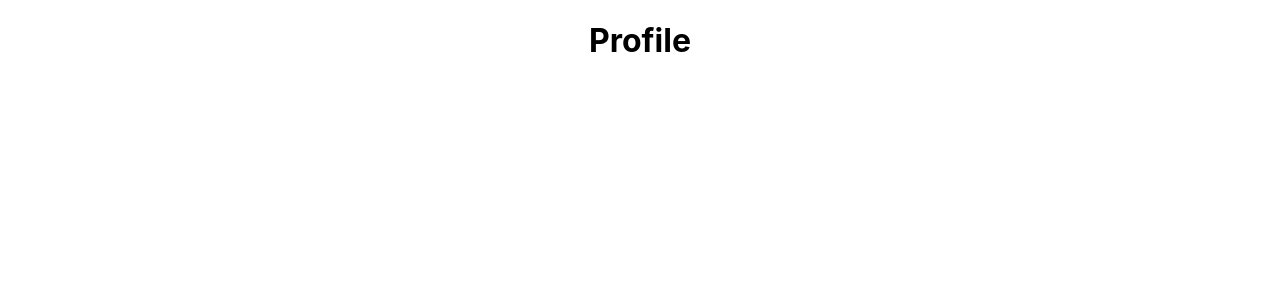
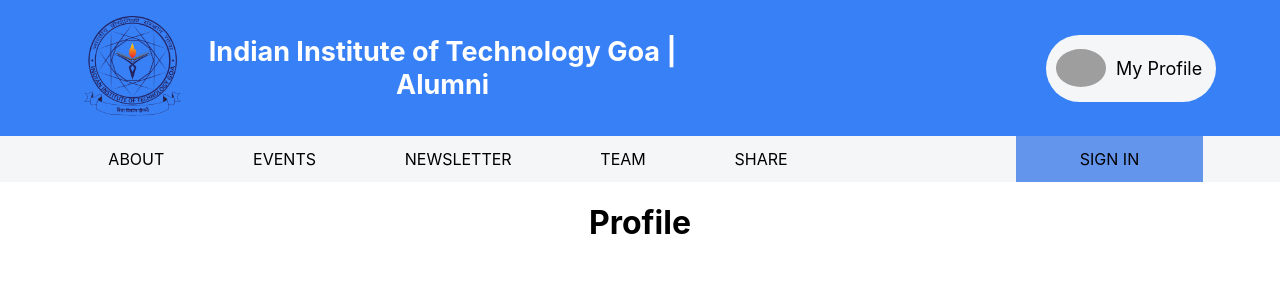
Before and after one commit to Kushagra0214/alumnicell, a React (Create React App) app: page /profile in a window 1280 px wide. Shown: the top 300 px of the page. Built offline with nearby package versions, Linux system fonts and the light colour scheme; grey boxes are pictures that could not be loaded.

Commit message:
Added navbar in profile page

```diff
--- a/src/sitecontainer.js
+++ b/src/sitecontainer.js
@@ -18,7 +18,12 @@
       <Team />
     </div>
     },
-    { path: "profile", element: <Profile /> },
+    { path: "profile", element:
+    <>
+     <Navbar />
+     <Profile />
+    </>
+    },
   ]);
   return routes;
 };
```
